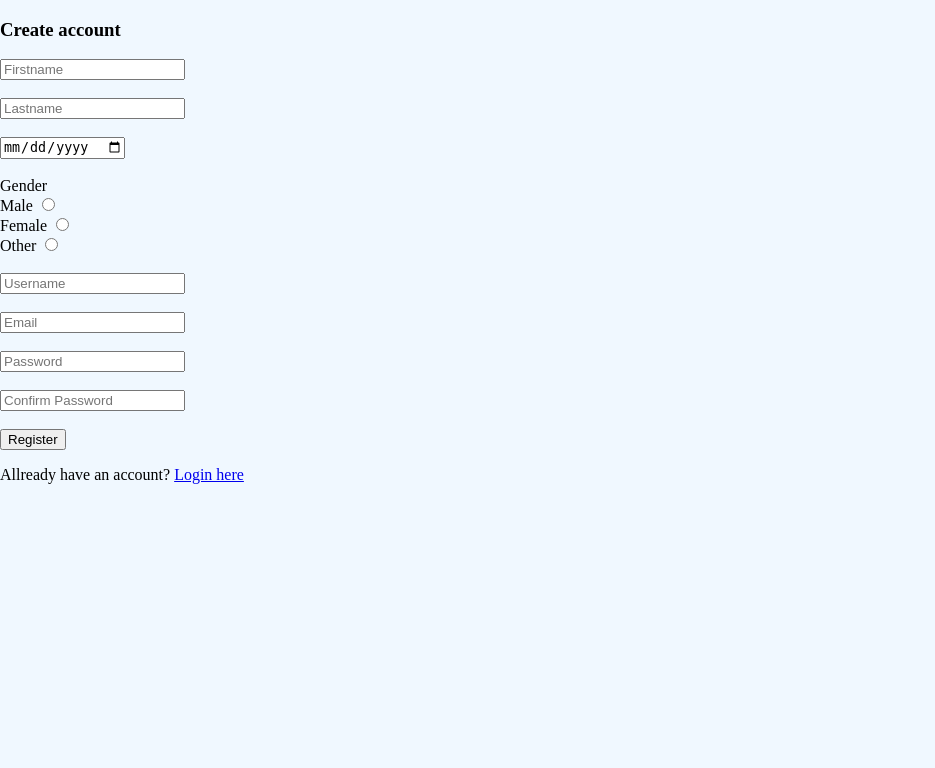
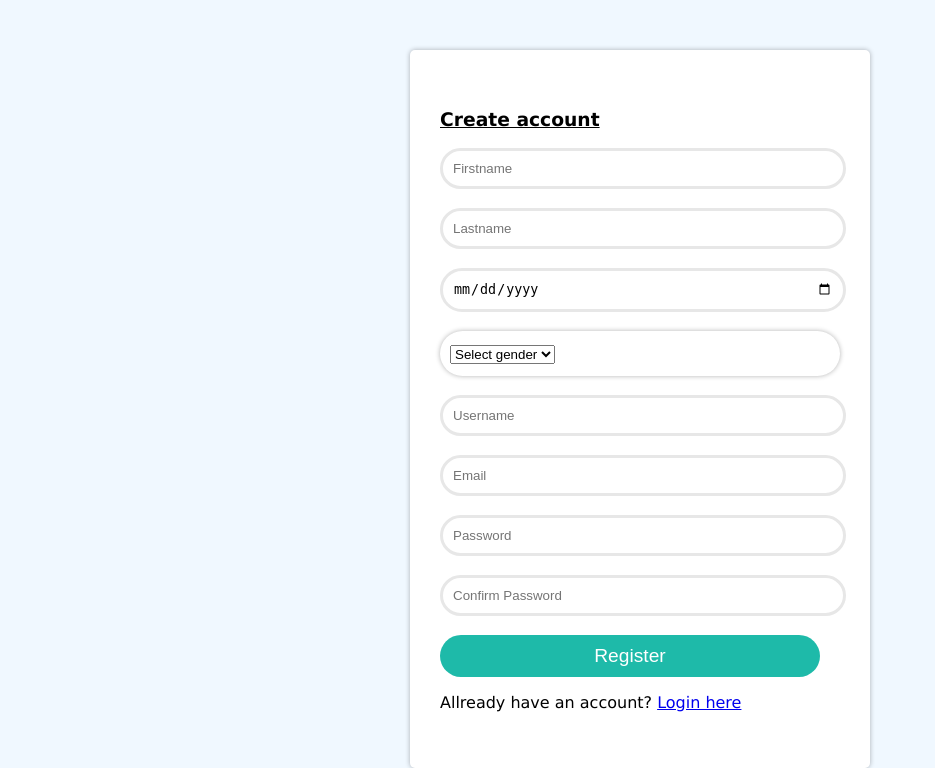
Before and after one commit to Brentdpw/GiftTracker, a PHP site: page /register.php in a window 1280 px wide. Shown: the part 96-864 px from the top of the page, without its empty margins (0-935 px from the left). Before the commit the page ends 580 px from the top, so only its background shows below. Run offline with PHP 8.4, Linux system fonts and the light colour scheme; data that the repository does not hold is empty.

Commit message:
update 12/04

```diff
--- a/assets/css/login.css
+++ b/assets/css/login.css
@@ -15,7 +15,7 @@ body{
 
 .leftColumn{
     width: 70%;
-    background-color: blue;
+    background-color: rgb(0, 225, 255);
 }
 
 .rightColumn{
--- /dev/null
+++ b/assets/css/loginForms.css
@@ -0,0 +1,61 @@
+.container {
+    width: 400px;
+    height: auto;
+    background: #FFF;
+    border-radius: 5px;
+    box-shadow: 0 0 5px rgba(0,0,0,.3);
+    margin-left: auto;
+    margin-right: auto;
+    margin-top: 50px;
+    padding: 40px 30px;
+    font-family: Verdana, Geneva, Tahoma, sans-serif;
+}
+
+.containerGender{
+    width: 95%;
+    height: 25px;
+    background: #FFF;
+    border-radius: 30px;
+    box-shadow: 0 0 5px rgba(0,0,0,.3);
+    margin-left: auto;
+    margin-right: auto;
+    font-size: 1.2rem;
+    padding: 10px;
+}
+
+.title{
+    text-decoration: underline;
+    text-align: center;
+}
+
+.undertitle{
+    text-decoration: underline;
+
+}
+
+.container .login-email .input-group input {
+    width: 95%;
+    height: 100%;
+    border: 3px solid #e7e7e7;
+    padding: 10px;
+    border-radius: 30px;
+    background: transparent;
+    outline: none;
+    transition: .3s;
+}
+
+.container .login-email .input-group .btn {
+    display: block;
+    width: 95%;
+    height: 100%;
+    padding: 10px;
+    text-align: center;
+    border: none;
+    background: #1ebaa9;
+    outline: none;
+    border-radius: 30px;
+    font-size: 1.2rem;
+    color: #FFF;
+    cursor: pointer;
+    transition: .3s;
+}
--- a/assets/css/style.css
+++ b/assets/css/style.css
@@ -1,6 +1,6 @@
 .header {
     top: auto;
-    background-color: #1eb9aa;
+    background-color: #1ebaa9;
     padding: 1vh;
     text-align: center;
 }
--- a/register.php
+++ b/register.php
@@ -66,6 +66,7 @@ if (isset($_POST['submit'])){
         <title>Sign up</title>
         <link rel="stylesheet" href="./assets/css/style.css">
         <link rel="stylesheet" href="./assets/css/signup.css">
+        <link rel="stylesheet" href="./assets/css/loginForms.css">
     </head>
     <body>
         <div class="header">
@@ -74,11 +75,12 @@ if (isset($_POST['submit'])){
             </h1>
         </div>
 
-        <h3>
-            Create account
-        </h3>
+        <div class="container">
 
-        <div class="container">
+            <h3 class="undertitle">
+                Create account
+            </h3>
+
             <form action="" method="POST" class="login-email">
 
                 <div class="input-group">
@@ -99,22 +101,15 @@ if (isset($_POST['submit'])){
 
                 <br>
 
-                <div class="input-group">
-                    <label for="gender">
-                        Gender
-                    </label>
-                    <br>
-                    <label for="gender">
-                        Male     <input type="radio" name="gender" value="Male" required>
-                    </label>
-                    <br>
-                    <label for="gender">
-                        Female   <input type="radio" name="gender" value="Female" required>
-                    </label>
-                    <br>
-                    <label for="gender">
-                        Other    <input type="radio" name="gender" value="X" required>
-                    </label>
+                <div class="containerGender">
+                    <div class="input-group">
+                        <select name="gender" id="gender" required>
+                            <option disabled selected hidden>Select gender</option>
+                            <option value="Male">Male</option>
+                            <option value="Female">Female</option>
+                            <option value="x">x</option>
+                        </select>
+                    </div>
                 </div>
 
                 <br>
```
Also changed, not shown: index.php (+9 -6 lines).
